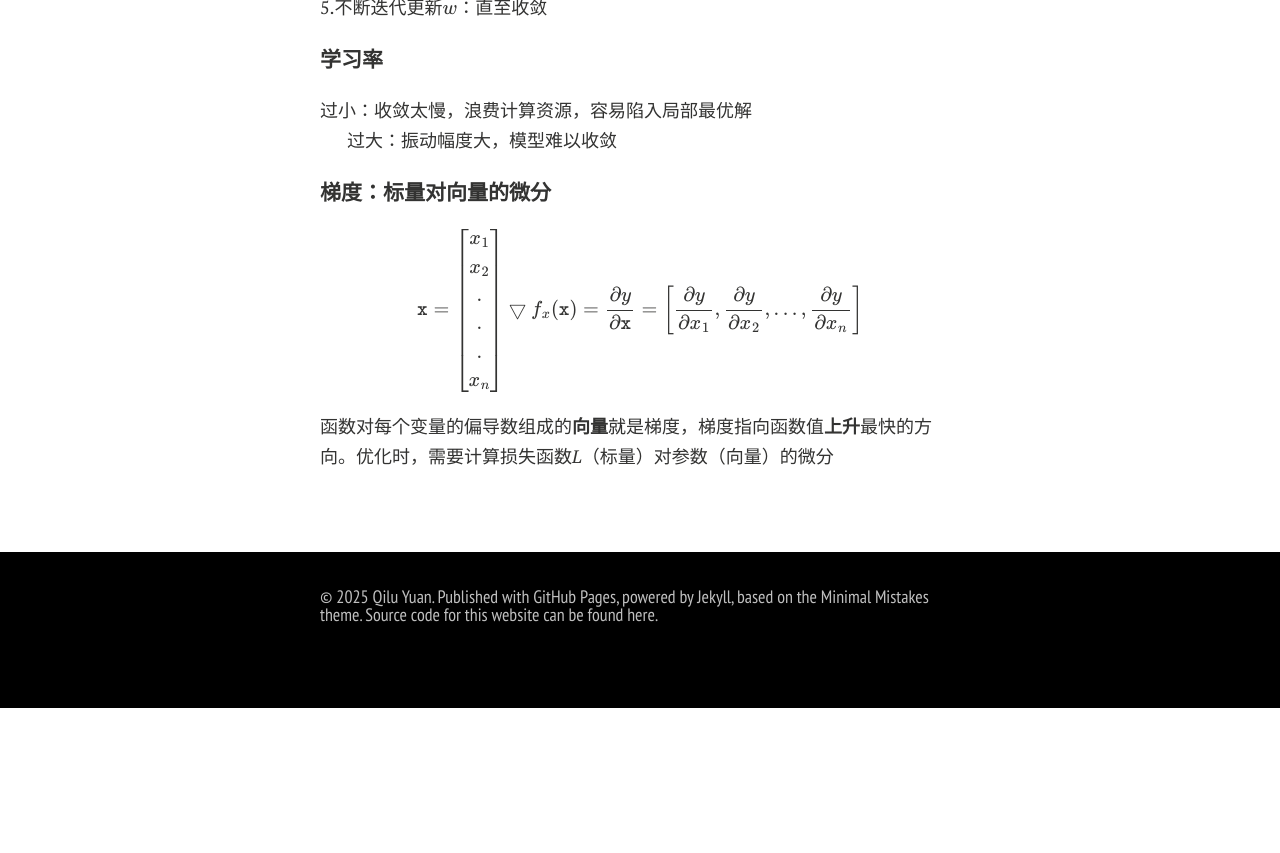
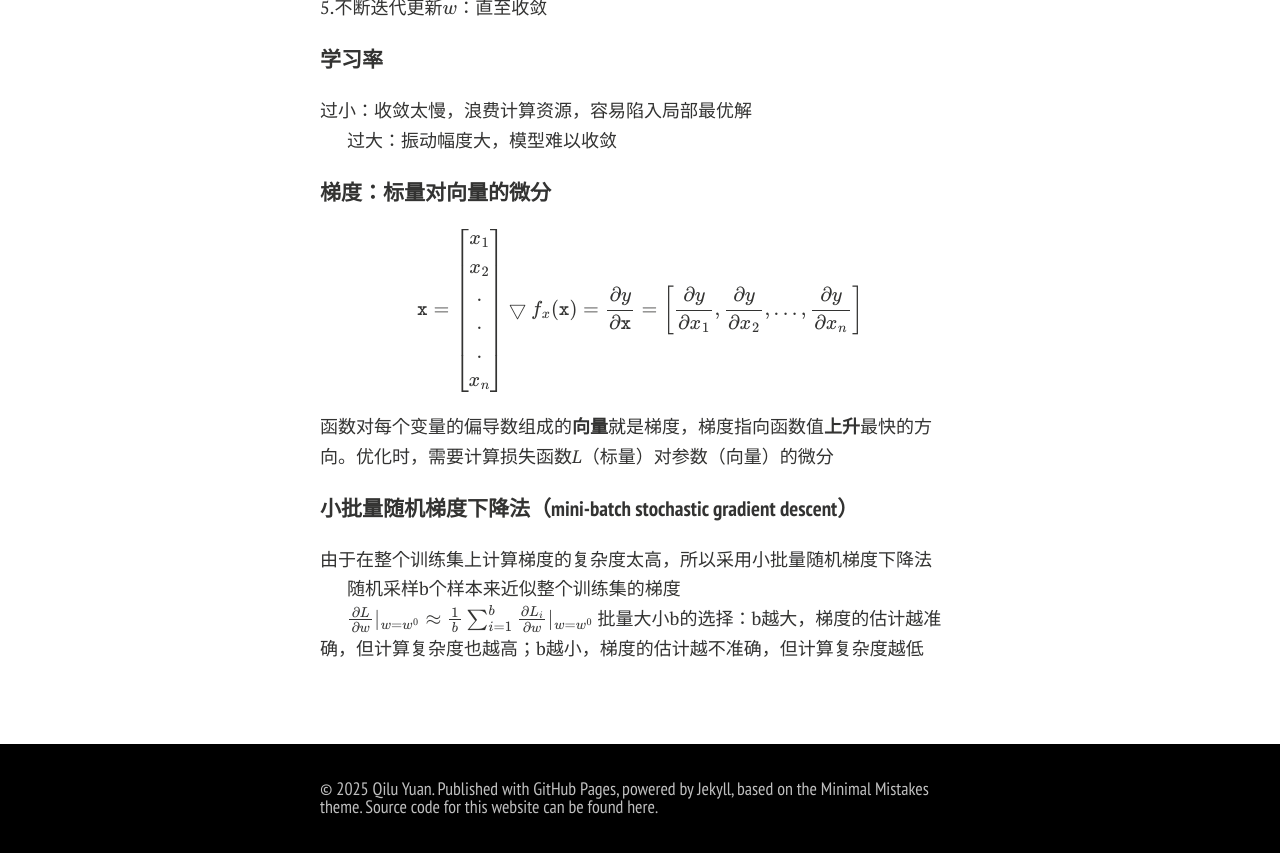
Before and after one commit to Qilu-Yuan/Qilu-Yuan.github.io, a Jekyll site: the page built from blogs/ML/LinearRegression.md, in a window 1280 px wide and 900 px high, scrolled down 4482 px. Shown: the top 853 px of the window. Built offline with Jekyll 4.4.1, drawn with Linux system fonts in a browser that asks for light colours; nearby versions of some CDN libraries; formulas are drawn with MathJax 3; comment, search, counter and statistics services are not loaded; a style sheet for code colours, icons or effects is not loaded; before the commit the page ends 5190 px from its top, so only the background shows below that.

Commit message:
Update LinearRegression.md

```diff
--- a/blogs/ML/LinearRegression.md
+++ b/blogs/ML/LinearRegression.md
@@ -208,3 +208,14 @@ $$
 
 
 函数对每个变量的偏导数组成的**向量**就是梯度，梯度指向函数值**上升**最快的方向。优化时，需要计算损失函数*L*（标量）对参数（向量）的微分<br>
+
+##### 小批量随机梯度下降法（mini-batch stochastic gradient descent）
+
+由于在整个训练集上计算梯度的复杂度太高，所以采用小批量随机梯度下降法<br>
+
+随机采样b个样本来近似整个训练集的梯度<br>
+
+$$
+\frac{\partial L}{\partial w}|_{w = w^0} \approx \frac{1}{b} \sum_{i=1}^b \frac{\partial L_i}{\partial w}|_{w = w^0}
+$$
+批量大小b的选择：b越大，梯度的估计越准确，但计算复杂度也越高；b越小，梯度的估计越不准确，但计算复杂度越低<br>
```
